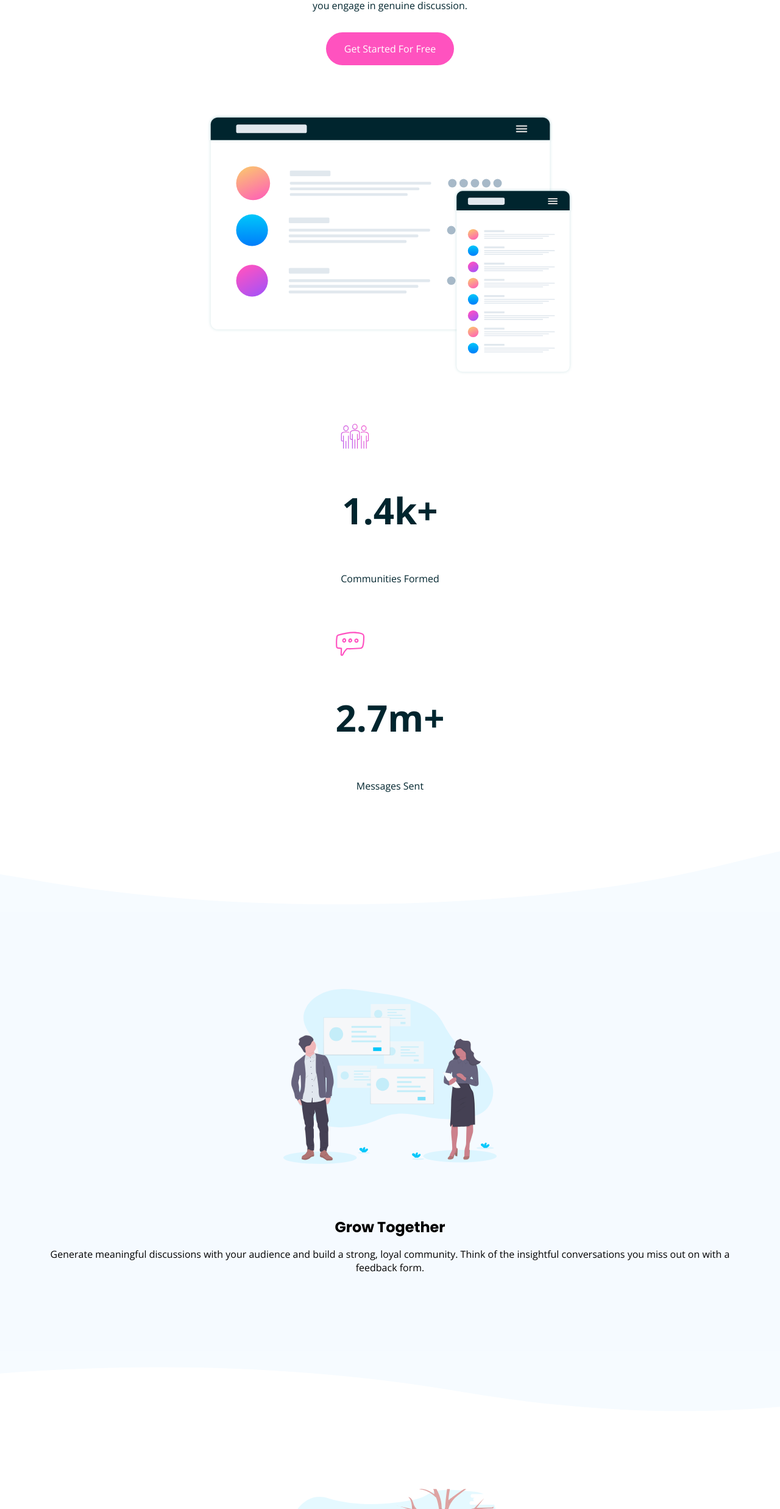
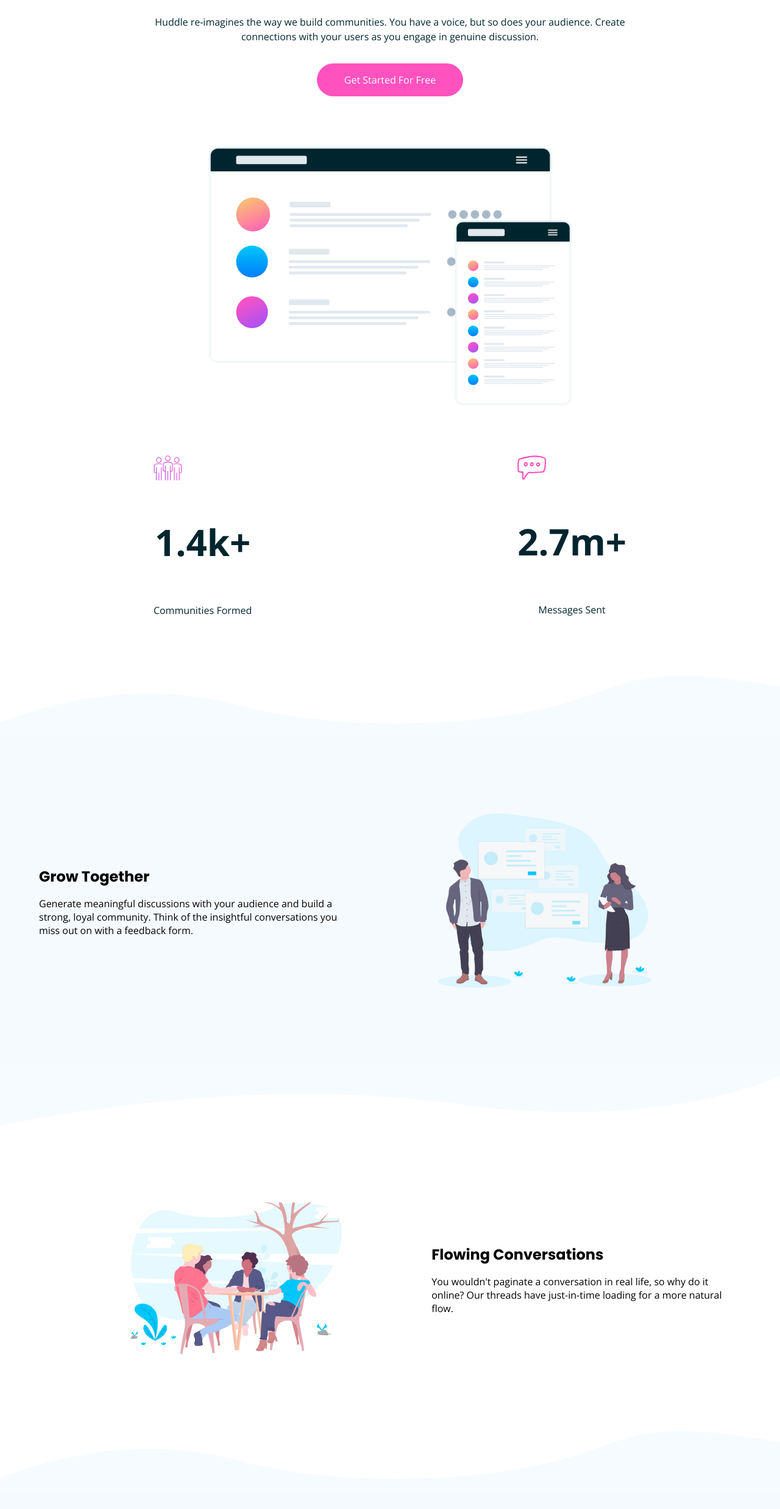
Before and after one commit to faccipierifederico/Frontend-mentor-exercises, a plain HTML site: page 01/index.html in a window 1280 px wide. Shown: the part 325-2800 px from the top of the page at 61% size. Drawn offline with nearby package versions, Linux system fonts and the light colour scheme.

Commit message:
Ready Desktop Version

```diff
--- a/01/index.html
+++ b/01/index.html
@@ -71,7 +71,7 @@
     </section>
 
     <section class="section section-white">
-      <div class="section-container container">
+      <div class="section-container section-container-inverse container">
         <figure class="section-picture">
           <img src="images/illustration-flowing-conversation.svg" alt="Flowing Conversation Image" class="section-img">
         </figure>
@@ -127,8 +127,9 @@
           <input type="email" class="footer-input">
           <input type="submit" class="footer-a" value="Subscribe">
         </form>
+      </section>
 
-        <section class="footer-content">
+      <section class="footer-content">
           <img src="./images/logo.svg" alt="" class="footer-logo">
 
           <p class="footer-paragraph">
@@ -154,7 +155,6 @@
               <img src="./images/twitter.svg" alt="Twitter Icon" class="footer-icon">
             </a>
           </div>
-        </section>
       </section>
     </div>
   </footer>
--- a/01/style.css
+++ b/01/style.css
@@ -267,5 +267,74 @@
 .footer-icon{
     width: 100%;
     display: block;
+}
 
+@media (min-width: 768px) {
+    .hero{
+        --wave-bottom: url('../01/images/bg-section-top-desktop-1.svg');
+    }
+
+    .hero-title{
+        font-size: 40px;
+    }
+
+    .hero-paragraph{
+        width: 70%;
+    }
+
+    .a{
+        padding: 16px 45px;
+    }
+
+    .hero-numbers{
+        flex-direction: row;
+        justify-content: space-around;
+    }
+
+    .section-white{
+        --wave-top: url('../01/images/bg-section-bottom-desktop-1.svg');
+        --wave-bottom: url('../01/images/bg-section-top-desktop-1.svg');
+    }
+
+    .section-container{
+        flex-direction: row-reverse;
+        align-items: center;
+        justify-content: space-between;
+    }
+
+    .section-container-inverse{
+        flex-direction: row ;
+    }
+
+    .section-picture{
+        width: 50%;
+    }
+
+    .section-texts{
+        width: 45%;
+        margin: 0;
+        text-align: start;
+    }
+
+    .question{
+        --wave-top: url('../01/images/bg-section-bottom-desktop-2.svg');
+        --wave-bottom: url('../01/images/bg-footer-top-desktop.svg');
+    }
+
+    .footer-container{
+        --padding-container: 110px 0;
+        display: flex;
+        justify-content: space-between;
+    }
+
+    .footer-newsletter{
+        width: 50%;
+        max-width: 350px;
+        order: 1;
+    }
+
+    .footer-content{
+        width: 50%;
+        max-width: 300px;
+    }
 }
```
